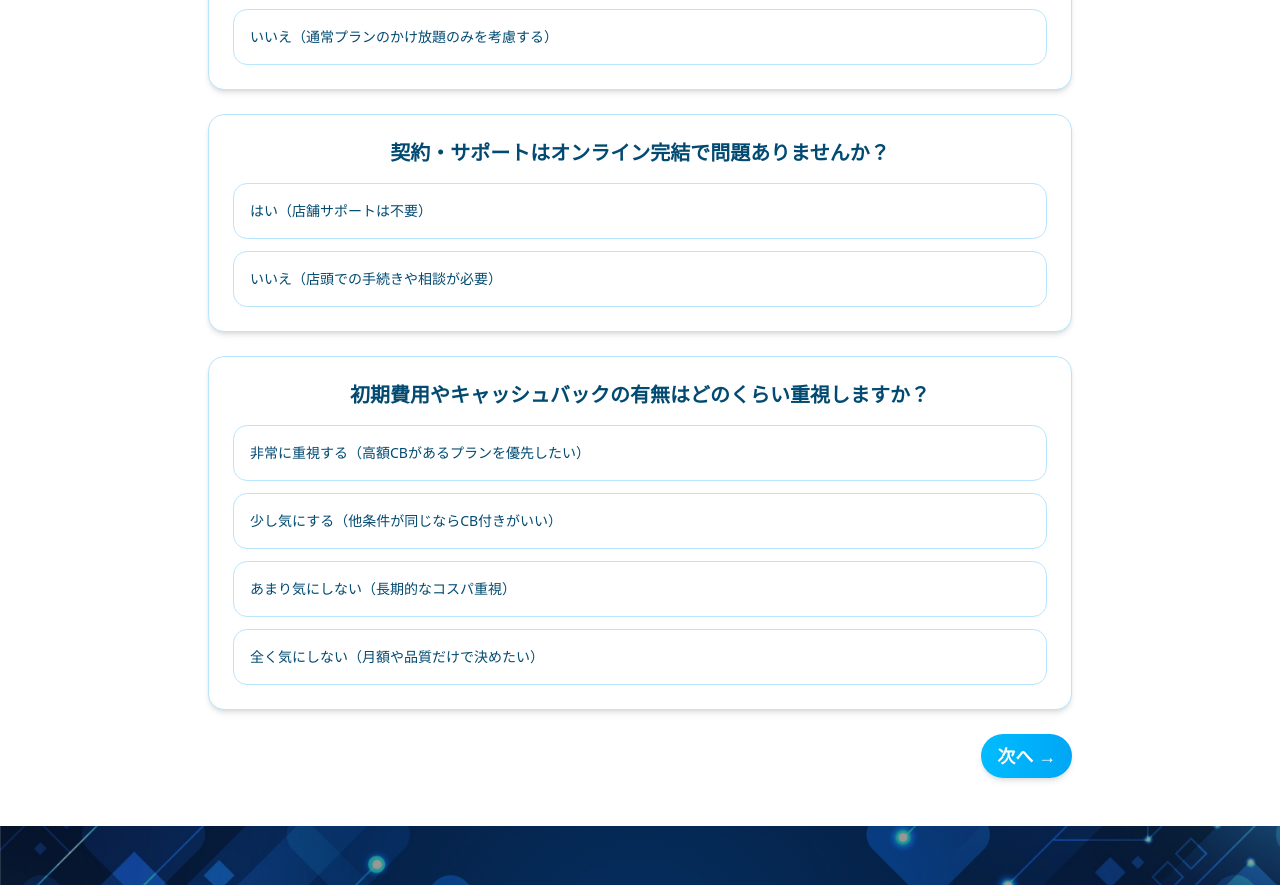
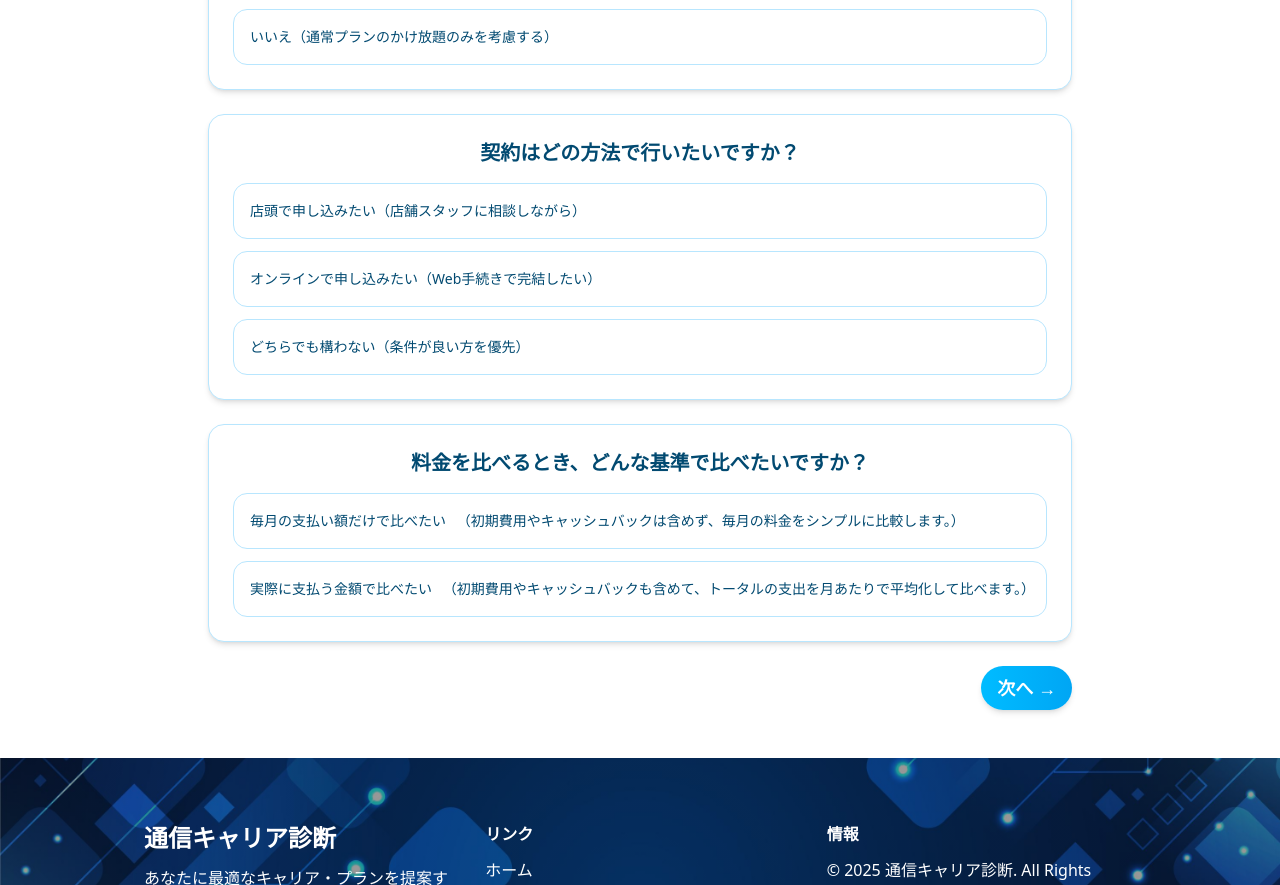
Before and after one commit to Rionaryyy/career-flow, a Next.js app: page /diagnosis-flow in a window 1280 px wide. Shown: the part 1800-2685 px from the top of the page. Built offline with nearby package versions, Linux system fonts and the light colour scheme.

Commit message:
開発中の変更を反映

```diff
--- a/app/components/Phase1/Phase1.tsx
+++ b/app/components/Phase1/Phase1.tsx
@@ -43,7 +43,8 @@ const phase1Questions = [
   },
   {
     id: "considerCardAndPayment",
-  question: "お得になるなら、専用クレジットカードの発行や特定の支払い方法の利用も検討しますか？",
+    question:
+      "お得になるなら、専用クレジットカードの発行や特定の支払い方法の利用も検討しますか？",
     type: "radio",
     options: [
       "はい（条件次第でカード発行・支払い方法の変更もOK）",
@@ -52,29 +53,44 @@ const phase1Questions = [
   },
   {
     id: "appCallUnlimited",
-    question: "キャリアの通話アプリ（例：楽天リンクなど）を使った通話も、“かけ放題”に含めてよいですか？",
+    question:
+      "キャリアの通話アプリ（例：楽天リンクなど）を使った通話も、“かけ放題”に含めてよいですか？",
     type: "radio",
     options: [
       "はい（アプリ経由ならかけ放題として扱う）",
       "いいえ（通常プランのかけ放題のみを考慮する）",
     ],
   },
+  // 🟦 新質問：契約方法（店頭 or オンライン）
   {
-    id: "supportPreference",
-    question: "契約・サポートはオンライン完結で問題ありませんか？",
-    type: "radio",
-    options: ["はい（店舗サポートは不要）", "いいえ（店頭での手続きや相談が必要）"],
-  },
-  {
-    id: "initialCostImportance",
-    question: "初期費用やキャッシュバックの有無はどのくらい重視しますか？",
+    id: "contractMethod",
+    question: "契約はどの方法で行いたいですか？",
     type: "radio",
     options: [
-      "非常に重視する（高額CBがあるプランを優先したい）",
-      "少し気にする（他条件が同じならCB付きがいい）",
-      "あまり気にしない（長期的なコスパ重視）",
-      "全く気にしない（月額や品質だけで決めたい）",
+      "店頭で申し込みたい（店舗スタッフに相談しながら）",
+      "オンラインで申し込みたい（Web手続きで完結したい）",
+      "どちらでも構わない（条件が良い方を優先）",
     ],
+  },
+  // 🟦 料金比較基準
+  {
+    id: "compareAxis",
+    question: "料金を比べるとき、どんな基準で比べたいですか？",
+    type: "radio",
+    options: [
+      " 毎月の支払い額だけで比べたい\n　（初期費用やキャッシュバックは含めず、毎月の料金をシンプルに比較します。）",
+      " 実際に支払う金額で比べたい\n　（初期費用やキャッシュバックも含めて、トータルの支出を月あたりで平均化して比べます。）",
+    ],
+  },
+  // 🟦 分岐質問：実質月額を選んだ場合のみ表示
+  {
+    id: "comparePeriod",
+    question:
+      "比較したい期間を選んでください（初期費用とキャッシュバックを平均化します）",
+    type: "radio",
+    options: ["1年（12ヶ月）", "2年（24ヶ月）", "3年（36ヶ月）"],
+    condition: (answers: Phase1Answers) =>
+      answers.compareAxis?.startsWith("💰 実際に支払う金額"),
   },
 ];
 
@@ -91,7 +107,7 @@ export default function Phase1({ defaultValues, onSubmit, onBack }: Phase1Props)
   // -------------------
 
   return (
-    <QuestionLayout answeredCount={1} totalCount={9}>
+    <QuestionLayout answeredCount={answeredCount} totalCount={totalCount}>
       {/* 画面上部にタイトル */}
       <h1 className="text-3xl font-bold text-sky-900 text-center mb-6">
         基本条件
@@ -99,7 +115,11 @@ export default function Phase1({ defaultValues, onSubmit, onBack }: Phase1Props)
 
       {/* 質問リスト */}
       <div className="space-y-6 w-full">
-        {phase1Questions.map((q) => (
+        {phase1Questions.map((q) => {
+          // 分岐条件ありの場合、表示を制御
+          if (q.condition && !q.condition(answers)) return null;
+
+          return (
             <QuestionCard
               key={q.id}
               id={q.id}
@@ -109,13 +129,12 @@ export default function Phase1({ defaultValues, onSubmit, onBack }: Phase1Props)
               value={answers[q.id as keyof Phase1Answers] as string}
               onChange={handleChange}
             />
-        ))}
+          );
+        })}
       </div>
 
+      {/* 次へボタン */}
       <div className="flex justify-end pt-6 w-full max-w-4xl">
-
-
-        {/* 次へボタン（既存デザイン） */}
         <button
           onClick={() => onSubmit(answers)}
           className="px-4 py-2 rounded-full bg-gradient-to-r from-sky-400 to-sky-500 hover:from-sky-300 hover:to-sky-400 text-lg font-semibold text-white shadow-md transition-all duration-200"
--- a/types/types.ts
+++ b/types/types.ts
@@ -8,6 +8,9 @@ export interface Phase1Answers {
   considerPointInActualCost?: string| null; // "はい" | "いいえ"
   supportPreference: string | null;
   contractLockPreference: string | null;
+    compareAxis?: string;   // 料金比較の基準（「月額」 or 「実質月額」）
+  comparePeriod?: string; // 比較期間（12 / 24 / 36ヶ月）
+
 
 }
 
```
Lines whose indentation alone changed are shown as unchanged.
